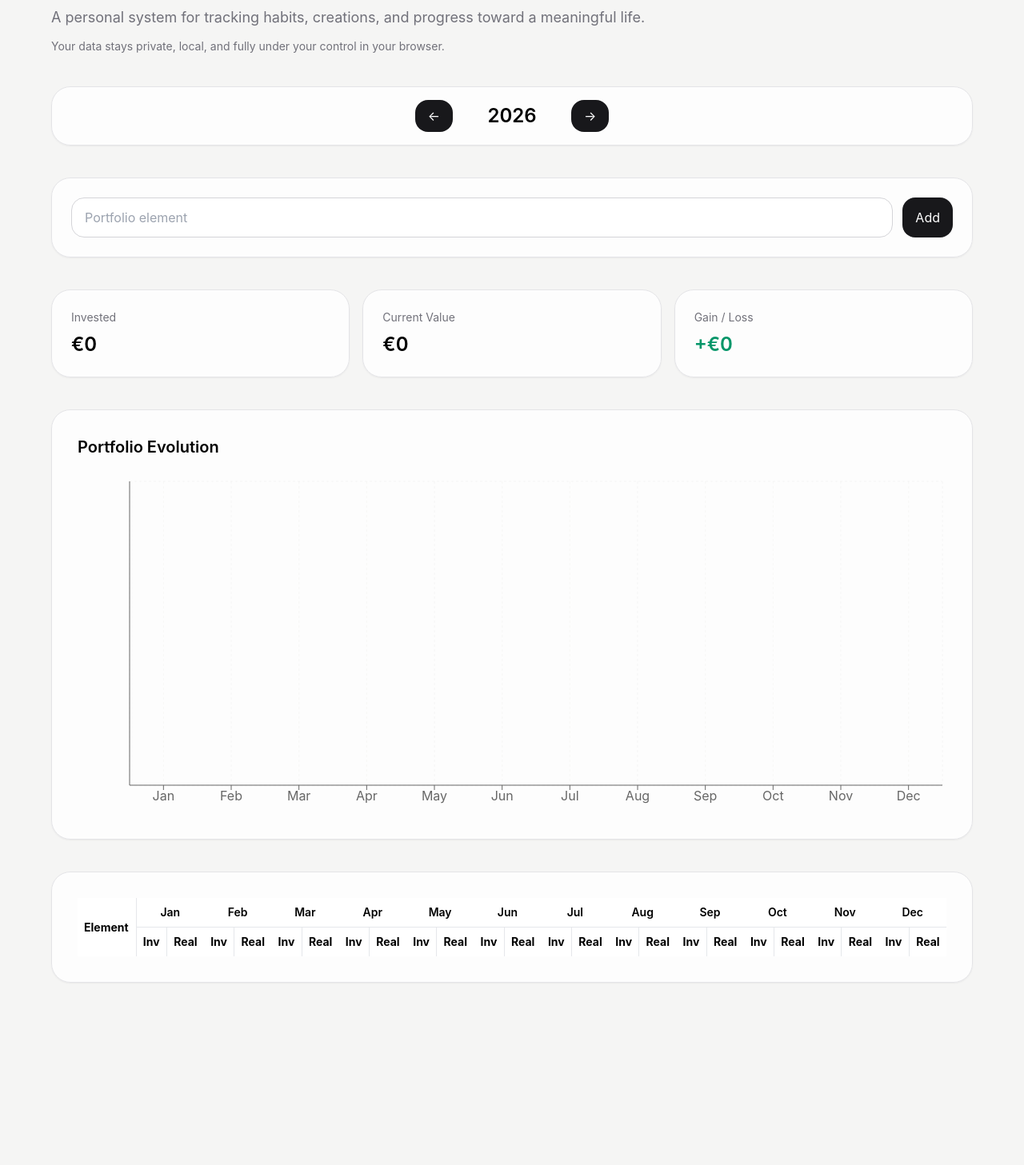
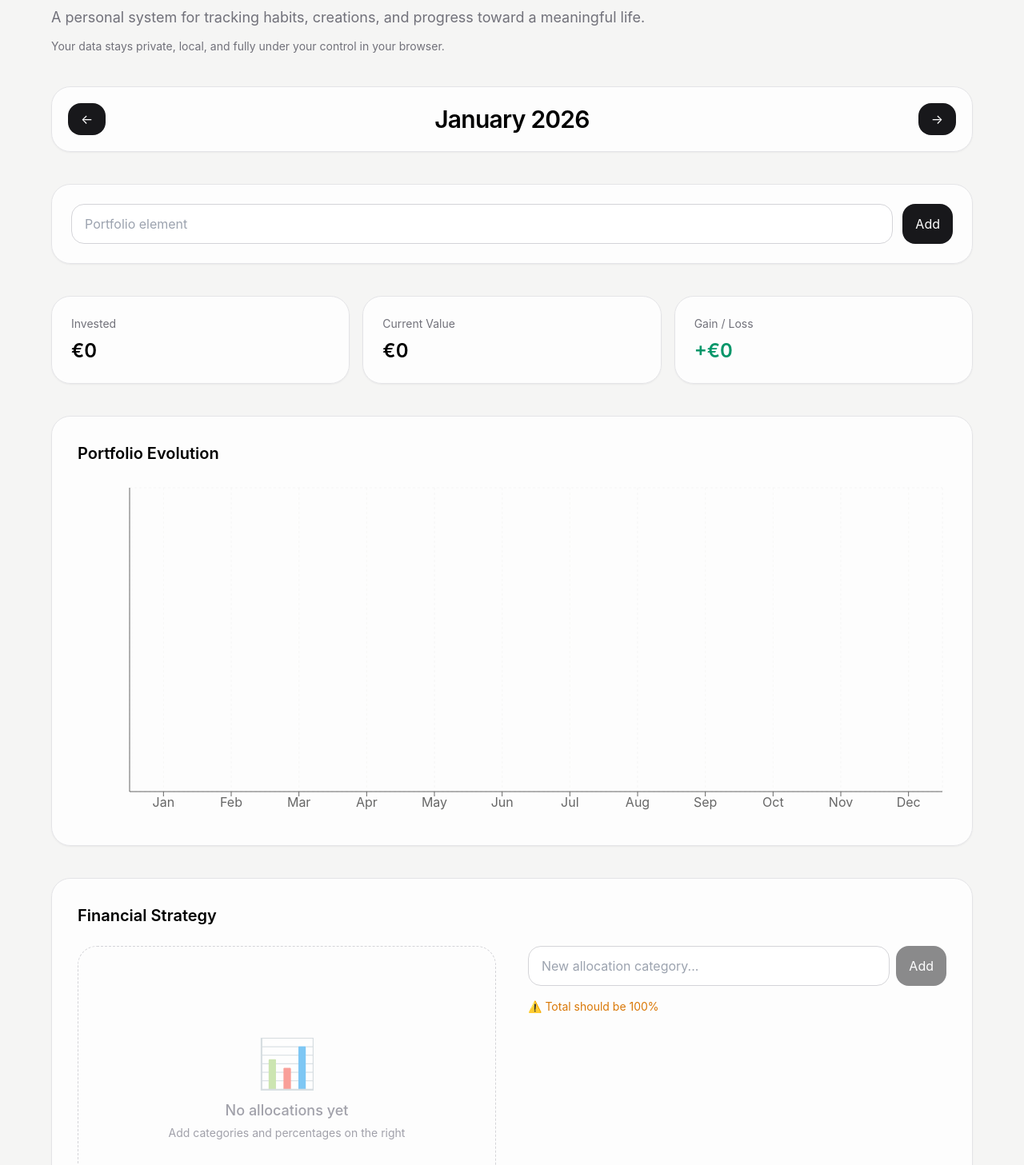
Before and after one commit to seaona/sophos-arc, a React (Vite) app: page /sophos-arc/finances in a window 1280 px wide. Shown: the part 93-1550 px from the top of the page at 80% size. Before the commit the page ends 1362 px from the top, so only its background shows below. Built offline with nearby package versions, Linux system fonts and the light colour scheme.

Commit message:
financial strategy

```diff
--- a/src/components/finances/PortfolioChart.tsx
+++ b/src/components/finances/PortfolioChart.tsx
@@ -6,140 +6,110 @@ import {
   YAxis,
   Tooltip,
   CartesianGrid,
-  Legend
+  Legend,
+  PieChart,
+  Pie,
+  Cell,
 } from 'recharts';
 
-import type { PortfolioElement } from '../../types/portfolio';
+import type { PortfolioElement, PortfolioAllocation } from '../../types/portfolio';
 
-type Props = {
+type PortfolioChartProps = {
   portfolio: PortfolioElement[];
   year: number;
 };
 
+type AllocationChartProps = {
+  allocations: PortfolioAllocation[];
+};
+
+// Reused colors
 const COLORS = [
-  '#14b8a6',
-  '#3b82f6',
-  '#8b5cf6',
-  '#f59e0b',
-  '#ef4444',
-  '#22c55e',
-  '#ec4899',
-  '#06b6d4'
+  '#14b8a6', '#3b82f6', '#8b5cf6', '#f59e0b',
+  '#ef4444', '#22c55e', '#ec4899', '#06b6d4'
 ];
 
-const MONTHS = [
-  'Jan',
-  'Feb',
-  'Mar',
-  'Apr',
-  'May',
-  'Jun',
-  'Jul',
-  'Aug',
-  'Sep',
-  'Oct',
-  'Nov',
-  'Dec'
-];
+const MONTHS = ['Jan','Feb','Mar','Apr','May','Jun','Jul','Aug','Sep','Oct','Nov','Dec'];
 
-export default function PortfolioChart({
-  portfolio,
-  year
-}: Props) {
-  const data = MONTHS.map(
-    (monthName, index) => {
-      const month = index + 1;
+// Main Portfolio Evolution Chart
+export default function PortfolioChart({ portfolio, year }: PortfolioChartProps) {
+  const data = MONTHS.map((monthName, index) => {
+    const month = index + 1;
+    const row: Record<string, string | number> = { month: monthName };
 
-      const row: Record<
-        string,
-        string | number
-      > = {
-        month: monthName
-      };
+    portfolio.forEach((element) => {
+      row[element.name] = element.monthlyValues?.[year]?.[month]?.value || 0;
+    });
 
-      portfolio.forEach(
-        (element) => {
-          row[element.name] =
-            element
-              .monthlyValues?.[
-              year
-            ]?.[
-              month
-            ]?.value || 0;
-        }
-      );
-
-      return row;
-    }
-  );
+    return row;
+  });
 
   return (
     <div className="h-[420px]">
-      <ResponsiveContainer
-        width="100%"
-        height="100%"
-      >
+      <ResponsiveContainer width="100%" height="100%">
         <BarChart data={data}>
-          <CartesianGrid
-            strokeDasharray="3 3"
-            opacity={0.15}
-          />
-
-          <XAxis
-            dataKey="month"
-          />
-
-          <YAxis
-            tickFormatter={(
-              value
-            ) =>
-              `€${value.toLocaleString()}`
-            }
-          />
-
-          <Tooltip
-            formatter={(
-              value
-            ) => [
-              `€${Number(
-                value
-              ).toLocaleString()}`,
-              ''
-            ]}
-          />
-
+          <CartesianGrid strokeDasharray="3 3" opacity={0.15} />
+          <XAxis dataKey="month" />
+          <YAxis tickFormatter={(value) => `€${value.toLocaleString()}`} />
+          <Tooltip formatter={(value) => [`€${Number(value).toLocaleString()}`, '']} />
           <Legend />
-
-          {portfolio.map(
-            (
-              element,
-              index
-            ) => (
-              <Bar
-                key={
-                  element.id
-                }
-                dataKey={
-                  element.name
-                }
-                stackId="portfolio"
-                fill={
-                  COLORS[
-                    index %
-                      COLORS.length
-                  ]
-                }
-                radius={[
-                  4,
-                  4,
-                  0,
-                  0
-                ]}
-              />
-            )
-          )}
+          {portfolio.map((element, index) => (
+            <Bar
+              key={element.id}
+              dataKey={element.name}
+              stackId="portfolio"
+              fill={COLORS[index % COLORS.length]}
+              radius={[4, 4, 0, 0]}
+            />
+          ))}
         </BarChart>
       </ResponsiveContainer>
     </div>
   );
 }
+
+// components/finances/PortfolioChart.tsx
+
+export function PortfolioAllocationChart({ allocations }: AllocationChartProps) {
+  const validData = allocations
+    .filter((a) => a.percentage > 0)
+    .map((a, i) => ({
+      name: a.name,
+      value: a.percentage,
+      fill: COLORS[i % COLORS.length],
+    }));
+
+  if (validData.length === 0) {
+    return (
+      <div className="h-[360px] flex flex-col items-center justify-center text-zinc-400 border border-dashed border-zinc-300 dark:border-zinc-700 rounded-3xl">
+        <div className="text-6xl mb-4 opacity-50">📊</div>
+        <p className="text-lg font-medium">No allocations yet</p>
+        <p className="text-sm mt-1">Add categories and percentages on the right</p>
+      </div>
+    );
+  }
+
+  return (
+    <div className="h-[380px] w-full">   {/* ← More robust height */}
+      <ResponsiveContainer width="100%" height="100%">
+        <PieChart>
+          <Pie
+            data={validData}
+            cx="50%"
+            cy="50%"
+            innerRadius={88}
+            outerRadius={138}
+            dataKey="value"
+            labelLine={false}
+            label={({ name, value }) => `${name}\n${value}%`}
+          >
+            {validData.map((entry, index) => (
+              <Cell key={`cell-${index}`} fill={entry.fill} />
+            ))}
+          </Pie>
+          <Tooltip formatter={(value: number) => [`${value}%`, '']} />
+        </PieChart>
+      </ResponsiveContainer>
+    </div>
+  );
+}
--- a/src/hooks/usePortfolio.ts
+++ b/src/hooks/usePortfolio.ts
@@ -2,7 +2,7 @@ import { useState } from 'react';
 
 import { useLocalStorage } from './useLocalStorage';
 
-import type { PortfolioElement } from '../types/portfolio';
+import type { PortfolioElement, PortfolioAllocation } from '../types/portfolio';
 
 export function usePortfolio() {
   const [portfolio, setPortfolio] =
@@ -11,9 +11,12 @@ export function usePortfolio() {
       []
     );
 
-  const [year, setYear] = useState(
-    new Date().getFullYear()
-  );
+    const [allocations, setAllocations] = useLocalStorage<PortfolioAllocation[]>(
+        'financial-allocations',
+        []
+        );
+
+    const [year, setYear] = useState(new Date().getFullYear());
 
   function addElement(name: string) {
     setPortfolio((prev) => [
@@ -123,6 +126,31 @@ export function usePortfolio() {
     );
   }
 
+  function addAllocation(name: string) {
+    setAllocations((prev) => [
+      ...prev,
+      {
+        id: crypto.randomUUID(),
+        name: name.trim(),
+        percentage: 0,
+      },
+    ]);
+  }
+
+  function updateAllocation(id: string, name: string, percentage: number) {
+    setAllocations((prev) =>
+      prev.map((a) =>
+        a.id === id ? { ...a, name, percentage: Math.max(0, percentage) } : a
+      )
+    );
+  }
+
+  function deleteAllocation(id: string) {
+    setAllocations((prev) => prev.filter((a) => a.id !== id));
+  }
+
+  const totalAllocation = allocations.reduce((sum, a) => sum + a.percentage, 0);
+
   return {
     portfolio,
     year,
@@ -130,6 +158,11 @@ export function usePortfolio() {
     addElement,
     deleteElement,
     renameElement,
-    updateValue
+    updateValue,
+    allocations,
+    totalAllocation,
+    addAllocation,
+    updateAllocation,
+    deleteAllocation,
   };
 }
--- a/src/pages/FinancesPage.tsx
+++ b/src/pages/FinancesPage.tsx
@@ -1,16 +1,11 @@
+import { useState } from 'react';
 import AppLayout from '../components/AppLayout';
-
-import YearNavigator from '../components/goals/YearNavigator';
-
+import MonthNavigator from '../components/MonthNavigator';        // ← Fixed import
 import AddPortfolioElementForm from '../components/finances/AddPortfolioElementForm';
-
 import PortfolioTable from '../components/finances/PortfolioTable';
-
+import PortfolioChart, { PortfolioAllocationChart } from '../components/finances/PortfolioChart';
+import ConfirmModal from '../components/ConfirmModal';
 import { usePortfolio } from '../hooks/usePortfolio';
-import PortfolioChart from '../components/finances/PortfolioChart';
-import { useState } from 'react';
-import type { PortfolioElement } from '../types/portfolio';
-import ConfirmModal from '../components/ConfirmModal';
 
 export default function FinancesPage() {
   const {
@@ -20,137 +15,170 @@ export default function FinancesPage() {
     addElement,
     updateValue,
     renameElement,
-    deleteElement
+    deleteElement,
+    allocations,
+    totalAllocation,
+    addAllocation,
+    updateAllocation,
+    deleteAllocation,
   } = usePortfolio();
 
-  const totalInvested =
-    portfolio.reduce(
-      (sum, element) =>
-        sum +
-        (element.monthlyValues?.[
-          year
-        ]?.[12]?.invested || 0),
+  const totalInvested = portfolio.reduce(
+    (sum, el) => sum + (el.monthlyValues?.[year]?.[12]?.invested || 0),
     0
   );
 
-  const totalValue =
-    portfolio.reduce(
-      (sum, element) =>
-        sum +
-        (element.monthlyValues?.[
-          year
-        ]?.[12]?.value || 0),
+  const totalValue = portfolio.reduce(
+    (sum, el) => sum + (el.monthlyValues?.[year]?.[12]?.value || 0),
     0
   );
 
-  const gain =
-    totalValue - totalInvested;
+  const gain = totalValue - totalInvested;
 
-  const [
-    elementToDelete,
-    setElementToDelete
-  ] =
-    useState<PortfolioElement | null>(
-      null
-    );
+  const [elementToDelete, setElementToDelete] = useState<any>(null);
+  const [newAllocName, setNewAllocName] = useState('');
+
+  // Create a Date object for the navigator
+  const currentDate = new Date(year, 0, 1); // January of the selected year
+
+  const handleDateChange = (date: Date) => {
+    setYear(date.getFullYear());
+  };
 
   return (
     <AppLayout>
-      <YearNavigator
-        year={year}
-        setYear={setYear}
+      <MonthNavigator
+        currentDate={currentDate}
+        setCurrentDate={handleDateChange}
       />
 
-      <AddPortfolioElementForm
-        onAdd={addElement}
-      />
+      <AddPortfolioElementForm onAdd={addElement} />
 
+      {/* Summary Cards */}
       <div className="grid md:grid-cols-3 gap-4 mb-8">
         <div className="glass-card p-6">
-      <div className="text-sm text-zinc-500 mb-2">
-        Invested
+          <div className="text-sm text-zinc-500 mb-2">Invested</div>
+          <div className="text-2xl font-semibold">€{totalInvested.toLocaleString()}</div>
         </div>
-
-      <div className="text-2xl font-semibold">
-        €{totalInvested.toLocaleString()}
+        <div className="glass-card p-6">
+          <div className="text-sm text-zinc-500 mb-2">Current Value</div>
+          <div className="text-2xl font-semibold">€{totalValue.toLocaleString()}</div>
         </div>
-    </div>
-
         <div className="glass-card p-6">
-      <div className="text-sm text-zinc-500 mb-2">
-        Current Value
-      </div>
-
-      <div className="text-2xl font-semibold">
-        €{totalValue.toLocaleString()}
-      </div>
-    </div>
-
-    <div className="glass-card p-6">
-      <div className="text-sm text-zinc-500 mb-2">
-        Gain / Loss
-      </div>
-
-      <div
-        className={`text-2xl font-semibold ${
-          gain >= 0
-            ? 'text-emerald-600'
-            : 'text-red-500'
-        }`}
-      >
-        {gain >= 0 ? '+' : '-'}€
-        {Math.abs(gain).toLocaleString()}
+          <div className="text-sm text-zinc-500 mb-2">Gain / Loss</div>
+          <div className={`text-2xl font-semibold ${gain >= 0 ? 'text-emerald-600' : 'text-red-500'}`}>
+            {gain >= 0 ? '+' : '-'}€{Math.abs(gain).toLocaleString()}
           </div>
         </div>
       </div>
 
+      {/* Portfolio Evolution */}
       <div className="glass-card p-8 mb-8">
-      <h2 className="text-xl font-semibold mb-6">
-        Portfolio Evolution
-      </h2>
-
-      <PortfolioChart
-        portfolio={portfolio}
-        year={year}
-      />
+        <h2 className="text-xl font-semibold mb-6">Portfolio Evolution</h2>
+        <PortfolioChart portfolio={portfolio} year={year} />
       </div>
 
-      <div className="glass-card p-8 mt-8">
+      {/* Financial Strategy */}
+      <div className="glass-card p-8 mb-8">
+        <h2 className="text-xl font-semibold mb-6">Financial Strategy</h2>
+
+        <div className="grid lg:grid-cols-2 gap-10 items-start">
+          {/* Pie Chart */}
+          <div className="flex flex-col items-center">
+            <div className="w-full">   {/* ← Important wrapper */}
+              <PortfolioAllocationChart allocations={allocations} />
+            </div>
+            <div className="mt-6 text-center">
+              <span className="text-sm text-zinc-500">Total Allocated: </span>
+              <span className={`font-semibold ${totalAllocation === 100 ? 'text-emerald-600' : 'text-amber-600'}`}>
+                {totalAllocation}%
+              </span>
+            </div>
+          </div>
+
+          <div className="space-y-4">
+            {allocations.map((alloc) => (
+              <div
+                key={alloc.id}
+                className="flex items-center gap-3 bg-white dark:bg-zinc-900 p-4 rounded-2xl border border-zinc-200 dark:border-zinc-800"
+              >
+                <input
+                  value={alloc.name}
+                  onChange={(e) => updateAllocation(alloc.id, e.target.value, alloc.percentage)}
+                  className="modern-input flex-1"
+                />
+                <div className="flex items-center gap-2 w-28">
+                  <input
+                    type="number"
+                    value={alloc.percentage}
+                    onChange={(e) => updateAllocation(alloc.id, alloc.name, Number(e.target.value))}
+                    className="modern-input w-20 text-center"
+                  />
+                  <span className="text-zinc-400">%</span>
+                </div>
+                <button
+                  onClick={() => deleteAllocation(alloc.id)}
+                  className="text-zinc-400 hover:text-red-500 p-2"
+                >
+                  🗑️
+                </button>
+              </div>
+            ))}
+
+            {/* Add New Allocation */}
+            <div className="flex gap-2">
+              <input
+                value={newAllocName}
+                onChange={(e) => setNewAllocName(e.target.value)}
+                placeholder="New allocation category..."
+                className="modern-input flex-1"
+                onKeyDown={(e) => {
+                  if (e.key === 'Enter') {
+                    addAllocation(newAllocName);
+                    setNewAllocName('');
+                  }
+                }}
+              />
+              <button
+                onClick={() => {
+                  addAllocation(newAllocName);
+                  setNewAllocName('');
+                }}
+                disabled={!newAllocName.trim()}
+                className="modern-button whitespace-nowrap disabled:opacity-50 disabled:cursor-not-allowed"
+              >
+                Add
+              </button>
+            </div>
+
+            {totalAllocation !== 100 && (
+              <p className="text-amber-600 text-sm">⚠️ Total should be 100%</p>
+            )}
+          </div>
+        </div>
+      </div>
+
+      {/* Portfolio Table */}
+      <div className="glass-card p-8">
         <PortfolioTable
           portfolio={portfolio}
           year={year}
           updateValue={updateValue}
           renameElement={renameElement}
           deleteElement={(id) => {
-              const element =
-                portfolio.find(
-                  (p) => p.id === id
-                );
-
-              if (element) {
-                setElementToDelete(
-                  element
-                );
-              }
+            const element = portfolio.find((p) => p.id === id);
+            if (element) setElementToDelete(element);
           }}
         />
       </div>
+
       <ConfirmModal
-        open={
-          elementToDelete !== null
-        }
+        open={elementToDelete !== null}
         title="Delete Portfolio Element"
         message={`Delete "${elementToDelete?.name}"?`}
-        onCancel={() =>
-          setElementToDelete(null)
-        }
+        onCancel={() => setElementToDelete(null)}
         onConfirm={() => {
-          if (elementToDelete) {
-            deleteElement(
-              elementToDelete.id
-            );
-          }
-
+          if (elementToDelete) deleteElement(elementToDelete.id);
           setElementToDelete(null);
         }}
       />
--- a/src/types/portfolio.ts
+++ b/src/types/portfolio.ts
@@ -33,3 +33,9 @@ type Props = {
     id: string
   ) => void;
 };
+
+export type PortfolioAllocation = {
+  id: string;
+  name: string;
+  percentage: number;
+};
```
Lines whose indentation alone changed are shown as unchanged.
